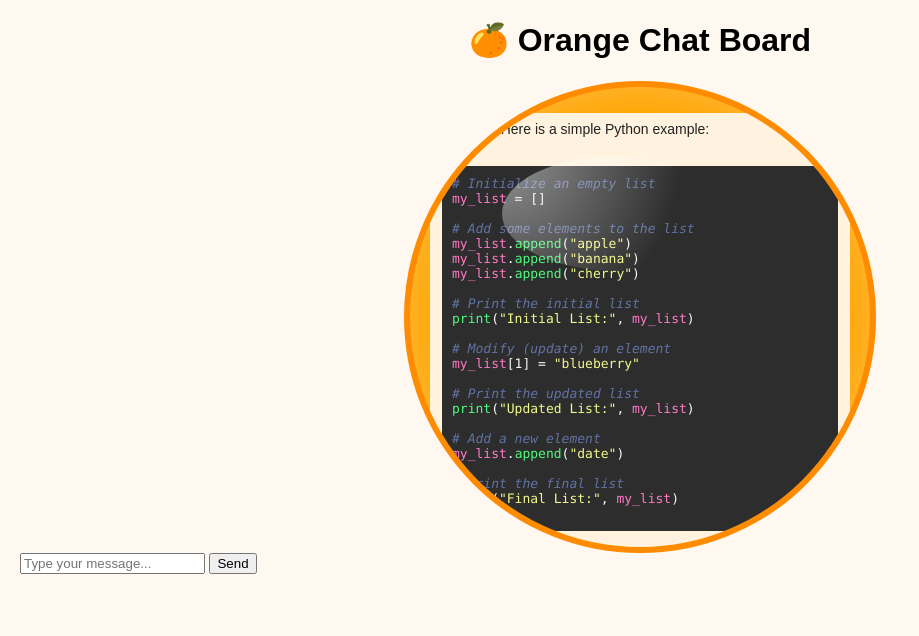
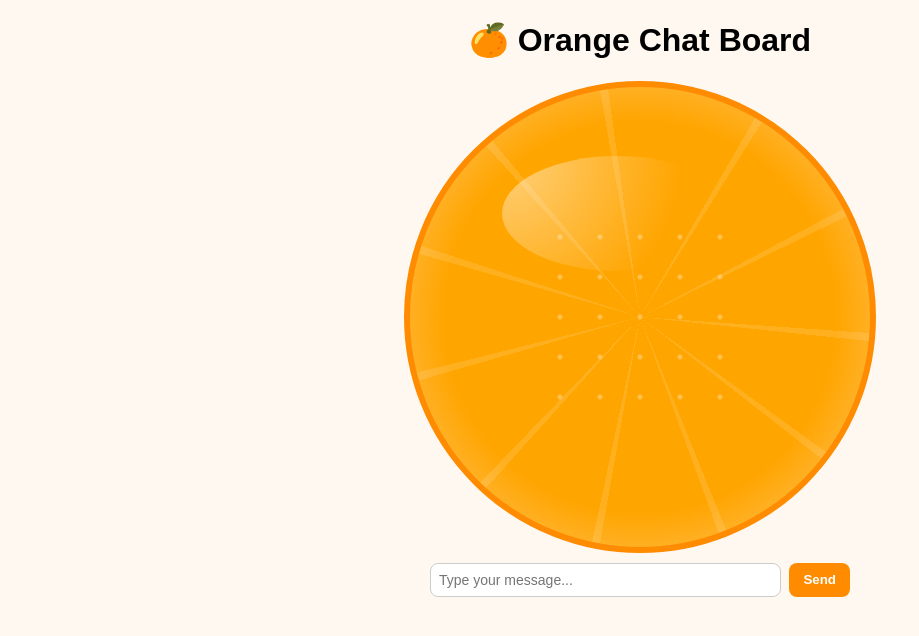
Before and after one commit to sunayanapamula-gif/chat-api, a Flask app: page / in a window 1280 px wide. Shown: the top 636 px of the page, without its empty margins (0-919 px from the left). Run offline with Flask 3, Linux system fonts and the light colour scheme.

Commit message:
Update index.html

```diff
--- a/templates/index.html
+++ b/templates/index.html
@@ -11,7 +11,7 @@
         }
         #chat-box {
             border: 6px solid #ff8c00;
-            border-radius: 50%;
+            border-radius: 50%; /* perfect circle like an orange */
             background: radial-gradient(circle at center, #ffa500 60%, #ffcc80 100%);
             width: 420px;
             height: 420px;
@@ -20,6 +20,36 @@
             overflow-y: auto;
             color: #333;
             position: relative;
+        }
+
+        /* Orange seeds (small dots inside) */
+        #chat-box::before {
+            content: "";
+            position: absolute;
+            top: 50%; left: 50%;
+            width: 200px; height: 200px;
+            background-image: radial-gradient(#fff 2px, transparent 3px);
+            background-size: 40px 40px;
+            transform: translate(-50%, -50%);
+            opacity: 0.3;
+            pointer-events: none;
+        }
+
+        /* Orange segment lines */
+        #chat-box::after {
+            content: "";
+            position: absolute;
+            top: 50%; left: 50%;
+            width: 100%; height: 100%;
+            background-image: repeating-conic-gradient(
+                from 0deg,
+                transparent 0deg 30deg,
+                rgba(255,255,255,0.3) 30deg 32deg
+            );
+            transform: translate(-50%, -50%);
+            border-radius: 50%;
+            opacity: 0.4;
+            pointer-events: none;
         }
 
         /* Glossy highlight */
@@ -58,55 +88,38 @@
             margin: 6px 0;
             text-align: left;
         }
-
-        /* Code block styling */
-        pre {
-            background: #2d2d2d;
-            color: #f8f8f2;
-            padding: 10px;
+        #input-box {
+            margin-top: 10px;
+            display: flex;
+            gap: 8px;
+            max-width: 420px;
+            margin: 10px auto;
+        }
+        #message {
+            flex: 1;
+            padding: 8px;
             border-radius: 8px;
-            overflow-x: auto;
-            font-size: 13px;
-            font-family: Consolas, monospace;
+            border: 1px solid #ccc;
+            font-size: 14px;
         }
-        .keyword { color: #ff79c6; }
-        .string { color: #f1fa8c; }
-        .comment { color: #6272a4; font-style: italic; }
-        .function { color: #50fa7b; }
+        button {
+            padding: 8px 14px;
+            background: #ff8c00;
+            color: #fff;
+            border: none;
+            border-radius: 8px;
+            cursor: pointer;
+            font-weight: bold;
+        }
+        button:hover {
+            background: #e67e22;
+        }
     </style>
 </head>
 <body>
     <h1 style="text-align:center;">🍊 Orange Chat Board</h1>
     <div id="chat-box">
         <div class="glossy"></div>
-        <!-- Example AI response with colored Python code -->
-        <div class="ai">
-            🍊 Sure! Here is a simple Python example:<br><br>
-            <pre>
-<span class="comment"># Initialize an empty list</span>
-<span class="keyword">my_list</span> = []
-
-<span class="comment"># Add some elements to the list</span>
-<span class="keyword">my_list</span>.<span class="function">append</span>(<span class="string">"apple"</span>)
-<span class="keyword">my_list</span>.<span class="function">append</span>(<span class="string">"banana"</span>)
-<span class="keyword">my_list</span>.<span class="function">append</span>(<span class="string">"cherry"</span>)
-
-<span class="comment"># Print the initial list</span>
-<span class="function">print</span>(<span class="string">"Initial List:"</span>, <span class="keyword">my_list</span>)
-
-<span class="comment"># Modify (update) an element</span>
-<span class="keyword">my_list</span>[1] = <span class="string">"blueberry"</span>
-
-<span class="comment"># Print the updated list</span>
-<span class="function">print</span>(<span class="string">"Updated List:"</span>, <span class="keyword">my_list</span>)
-
-<span class="comment"># Add a new element</span>
-<span class="keyword">my_list</span>.<span class="function">append</span>(<span class="string">"date"</span>)
-
-<span class="comment"># Print the final list</span>
-<span class="function">print</span>(<span class="string">"Final List:"</span>, <span class="keyword">my_list</span>)
-            </pre>
-        </div>
     </div>
     <div id="input-box">
         <input type="text" id="message" placeholder="Type your message..." />
@@ -116,6 +129,7 @@
     <script>
         const msgInput = document.getElementById("message");
 
+        // Allow Enter key to send message
         msgInput.addEventListener("keypress", function(event) {
             if (event.key === "Enter") {
                 event.preventDefault();
@@ -129,6 +143,7 @@
 
             const chatBox = document.getElementById("chat-box");
 
+            // User bubble with emoji
             const userBubble = document.createElement("div");
             userBubble.className = "user";
             userBubble.innerHTML = "🙂 " + msg;
@@ -136,6 +151,7 @@
 
             msgInput.value = "";
 
+            // Typing indicator with emoji
             const typingBubble = document.createElement("div");
             typingBubble.className = "typing";
             typingBubble.innerHTML = "🤖 AI is thinking...";
@@ -150,13 +166,16 @@
                 });
                 const data = await res.json();
 
+                // Remove typing indicator
                 chatBox.removeChild(typingBubble);
 
+                // AI bubble with emoji
                 const aiBubble = document.createElement("div");
                 aiBubble.className = "ai";
                 aiBubble.innerHTML = "🍊 " + (data.response || "Error: No reply");
                 chatBox.appendChild(aiBubble);
 
+                // Auto-scroll
                 chatBox.scrollTop = chatBox.scrollHeight;
             } catch (err) {
                 chatBox.removeChild(typingBubble);
```
